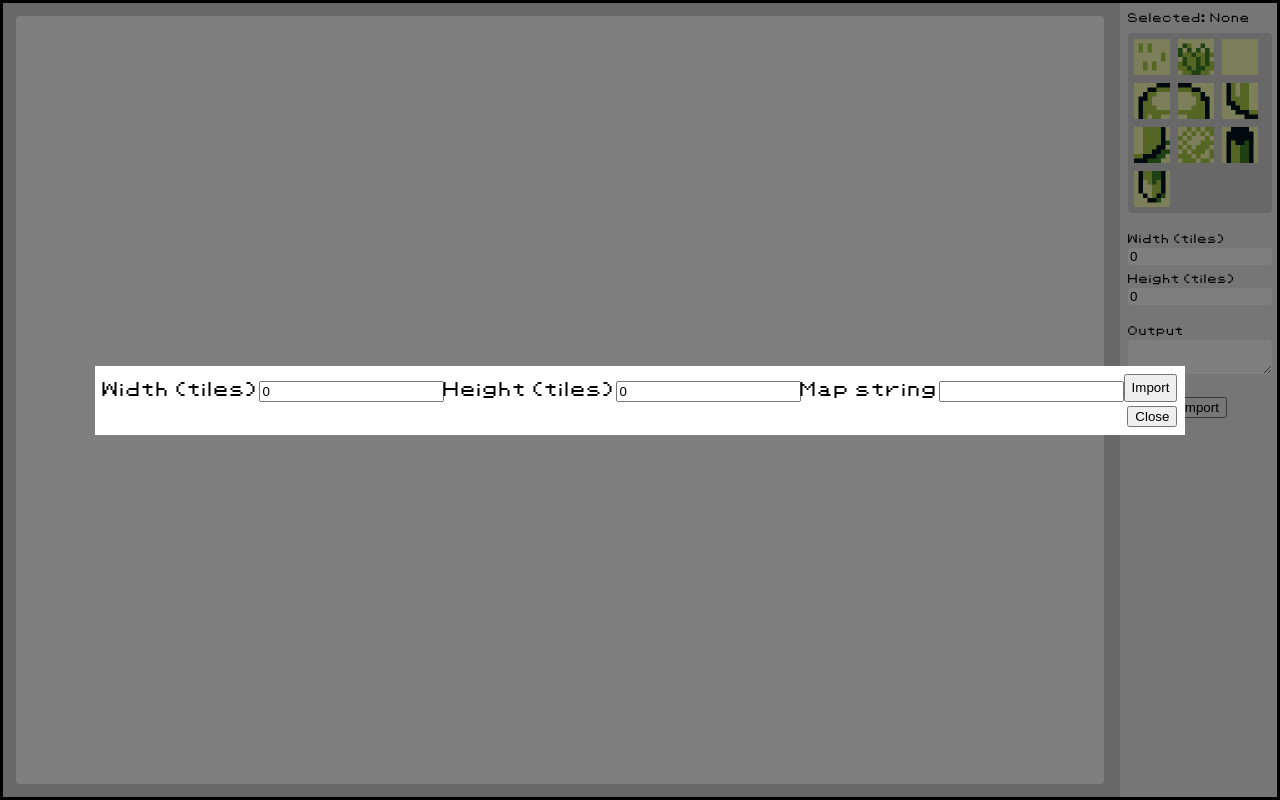
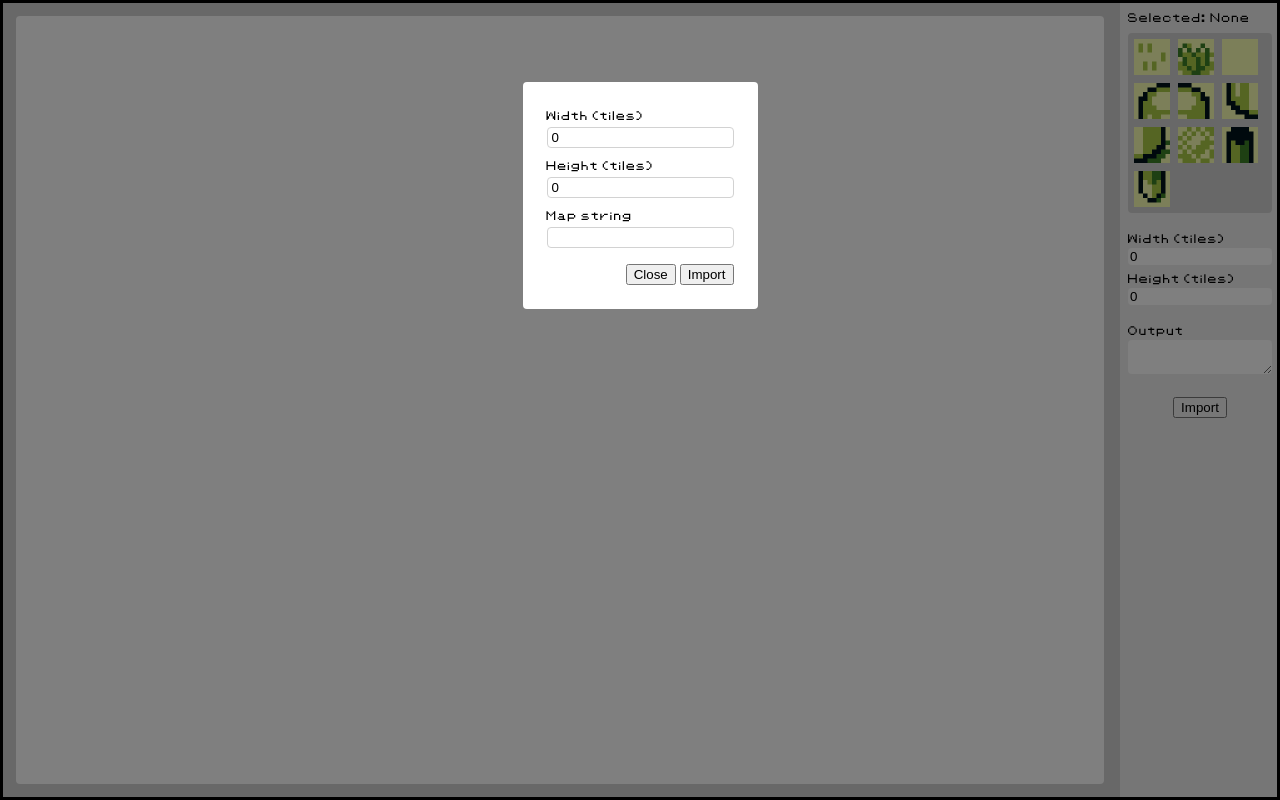
Before and after one commit to markw13a/gb-game-engine, a React (Vite) app: page / in a window 1280 px wide. Both pictures are taken after a click on the button "Import". Built offline with nearby package versions, Linux system fonts and the light colour scheme.

Commit message:
Add some basi styling to the import modal

```diff
--- a/src/components/Input/Input.module.css
+++ b/src/components/Input/Input.module.css
@@ -0,0 +1,13 @@
+.container {
+    display: flex;
+    flex-direction: column;
+    align-items: flex-start;
+    gap: var(--spacing-2);
+}
+
+.input {
+    border: 1px solid #d2d2d2;
+    border-radius: var(--radius);
+
+    padding: var(--spacing-1) var(--spacing-2);
+}
--- a/src/components/Input/Input.tsx
+++ b/src/components/Input/Input.tsx
@@ -1,10 +1,12 @@
 import type { PropsWithChildren, InputHTMLAttributes } from "react";
+
+import styles from './Input.module.css';
 
 export const Input = ({ children, onChange, value }: PropsWithChildren<InputHTMLAttributes<HTMLInputElement>>) => {
     return (
-        <label>
+        <label className={styles.container}>
             {children}
-            <input onChange={onChange} value={value} />
+            <input className={styles.input} onChange={onChange} value={value} />
         </label>
     );
 }
--- a/src/components/Modal/Modal.module.css
+++ b/src/components/Modal/Modal.module.css
@@ -18,18 +18,15 @@
     gap: var(--spacing-2);
 
     background-color: #fff;
-    border: var(--radius);
+    border-radius: var(--radius);
 
     padding: var(--spacing-3);
+
+    position: absolute;
+    top: 10%;
 }
 
 .body {
     display: flex;
     flex: 1;
 }
-
-.footer {
-    display: flex;
-    justify-content: flex-end;
-    width: 100%;
-}
--- a/src/components/Modal/Modal.tsx
+++ b/src/components/Modal/Modal.tsx
@@ -4,10 +4,10 @@ import styles from './Modal.module.css';
 
 type ModalProps = {
     isOpen: boolean;
-    onClose: () => void;
 }
 
-export const Modal = ({ isOpen, onClose, children }: PropsWithChildren<ModalProps>) => {
+// TODO: Keyboard controls
+export const Modal = ({ isOpen, children }: PropsWithChildren<ModalProps>) => {
     if (!isOpen) {
         return null;
     }
@@ -18,11 +18,6 @@ export const Modal = ({ isOpen, onClose, children }: PropsWithChildren<ModalProp
                 <div className={styles.body}>
                     {children}
                 </div>
-                <div className={styles.footer}>
-                    <button type="button" onClick={onClose}>
-                        Close
-                    </button>
-                </div>
             </div>
         </dialog>
     )
--- a/src/pages/MapEditor/components/ImportMapModal/ImportMapModal.module.css
+++ b/src/pages/MapEditor/components/ImportMapModal/ImportMapModal.module.css
@@ -0,0 +1,24 @@
+.container {
+    display: flex;
+    gap: var(--spacing-4);
+    flex-direction: column;
+    justify-content: space-between;
+
+    padding: var(--spacing-4);
+}
+
+.contents {
+    display: flex;
+    flex-direction: column;
+    gap: var(--spacing-3);
+}
+
+.controlLabel {
+    font-size: var(--font-size-small);
+}
+
+.footer {
+    display: flex;
+    justify-content: flex-end;
+    gap: var(--spacing-2);
+}
--- a/src/pages/MapEditor/components/ImportMapModal/ImportMapModal.tsx
+++ b/src/pages/MapEditor/components/ImportMapModal/ImportMapModal.tsx
@@ -2,6 +2,8 @@ import { useState } from "react";
 import { Button } from "@/components/Button/Button";
 import { Input } from "@/components/Input/Input";
 import { Modal } from "@/components/Modal/Modal";
+
+import styles from './ImportMapModal.module.css';
 
 type ImportMapModalProps = {
     isOpen: boolean;
@@ -9,30 +11,39 @@ type ImportMapModalProps = {
     onImport: (width: number, height: number, input: string) => void;
 }
 
-export const ImportMapModal = ({ onImport, ...props }: ImportMapModalProps) => {
+export const ImportMapModal = ({ onImport, onClose, ...props }: ImportMapModalProps) => {
     const [width, setWidth] = useState(0);
     const [height, setHeight] = useState(0);
     const [input, setInput] = useState('');
 
     const onClick = () => {
         onImport(width, height, input);
-        props.onClose();
+        onClose();
     }
 
     return (
         <Modal {...props}>
+            <div className={styles.container}>
+                <div className={styles.contents}>
                     <Input onChange={(e) => setWidth(parseInt(e.target.value))} type="number" value={width}>
-                Width (tiles)
+                        <span className={styles.controlLabel}>Width (tiles)</span>
                     </Input>
                     <Input onChange={(e) => setHeight(parseInt(e.target.value))} type="number" value={height}>
-                Height (tiles)
+                        <span className={styles.controlLabel}>Height (tiles)</span>
                     </Input>
                     <Input onChange={(e) => setInput(e.target.value)} value={input}>
-                Map string
+                        <span className={styles.controlLabel}>Map string</span>
                     </Input>
+                </div>
+                <div className={styles.footer}>
+                    <Button onClick={onClose}>
+                        Close
+                    </Button>
                     <Button onClick={onClick}>
                         Import
                     </Button>
+                </div>
+            </div>
         </Modal>
     );
 }
```
Also changed, not shown: 1 other file (tests, documents, lock files or other folders). Lines whose indentation alone changed are shown as unchanged.
